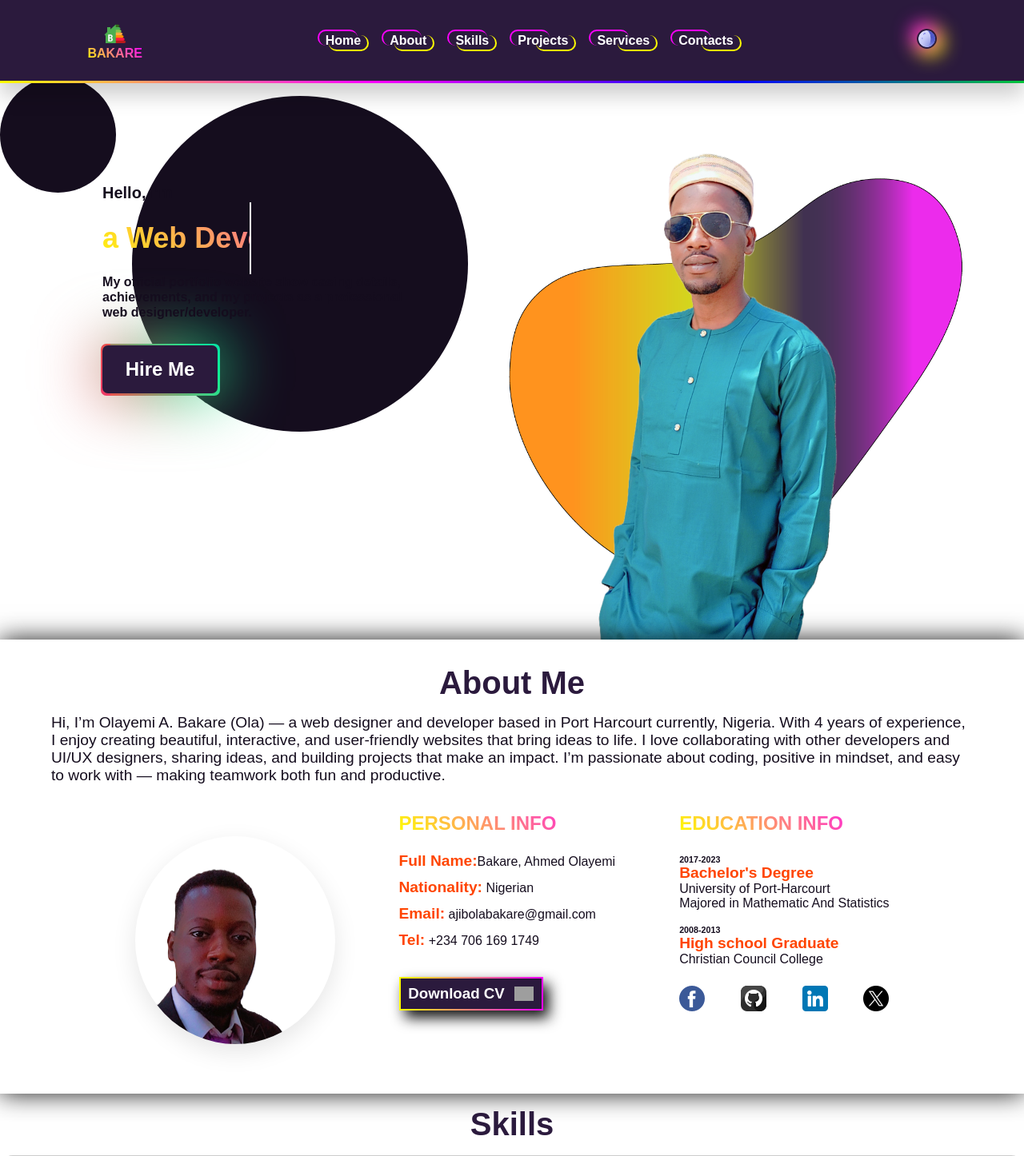
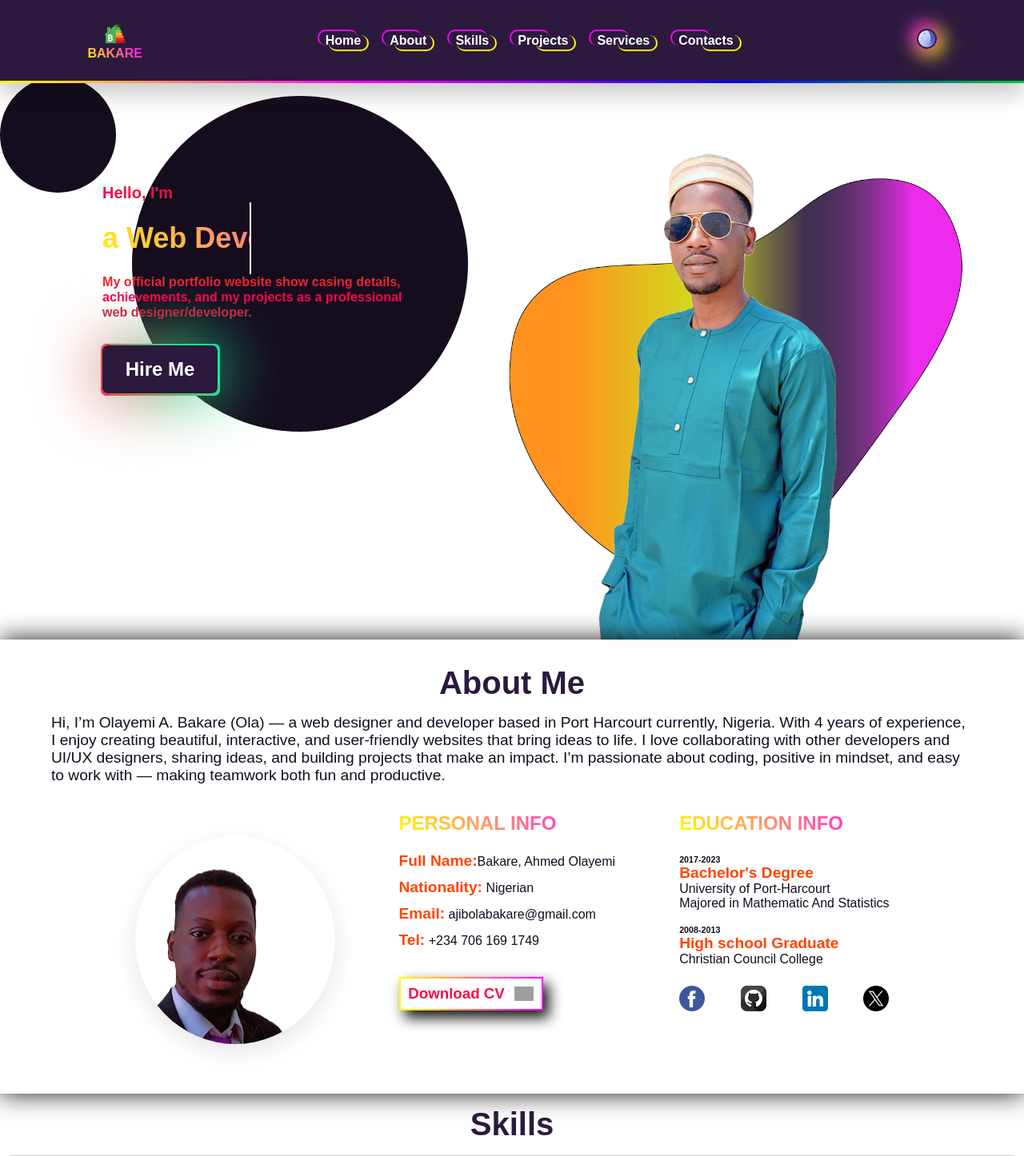
Before and after one commit to freakishcode/bakarePortfolio, a PHP site: page / in a window 1280 px wide. Shown: the top 1446 px of the page at 80% size. Run offline with PHP 8.4, Linux system fonts and the light colour scheme; grey boxes are pictures that could not be loaded.

Commit message:
FIX THEME TEXT COLOR

```diff
--- a/index.html
+++ b/index.html
@@ -83,7 +83,7 @@
       <!-- HERO SECTION -->
       <section id="home" class="intro-content hidden" aria-label="Introduction">
         <div class="Text-Header">
-          <small>Hello, I'm</small>
+          <small id="hello">Hello, I'm</small>
           <span class="dynamic-text" id="Dynamic">
             <h2>Bakare, .A. Olayemi</h2>
             <h2>a Web Designer,</h2>
@@ -91,7 +91,7 @@
             <h2>also a Freelancer.</h2>
           </span>
 
-          <h6>
+          <h6 class="intro-details">
             My official portfolio website show casing details, achievements, and
             my projects as a professional web designer/developer.
           </h6>
--- a/src/script.ts
+++ b/src/script.ts
@@ -53,6 +53,9 @@ const nav = $("#Nav-wrapper");
 const footer = $("footer");
 const navbar = $("#navbar");
 const toggler = $("#toggleIcon");
+const hello = $("#hello");
+const introDetails = $(".intro-details");
+const DownloadCV = $(".Download-CV");
 const sectionHeaders = $$<HTMLElement>("main header");
 
 // ---------- theme toggle with localStorage + system preference ----------
@@ -67,6 +70,9 @@ const THEME_KEY = "site-theme";
 function applyTheme(isLight: boolean): void {
   document.body.classList.toggle("light", isLight);
   nav?.classList.toggle("dark-grey", isLight);
+  hello?.classList.toggle("text-color-light", isLight);
+  introDetails?.classList.toggle("text-color-light", isLight);
+  DownloadCV?.classList.toggle("text-color-light", isLight);
   footer?.classList.toggle("footer-bgColor", isLight);
   sectionHeaders.forEach((h) => h.classList.toggle("header-bg-light", isLight));
 
--- a/style.css
+++ b/style.css
@@ -222,6 +222,16 @@ body {
   padding: 10%;
   overflow: hidden;
   /* background-color: var(--dark-color); */
+}
+
+.intro-details.text-color-light,
+#hello.text-color-light,
+.Download-CV.text-color-light {
+  background: var(--gradient2);
+
+  -webkit-background-clip: text;
+  background-clip: text;
+  -webkit-text-fill-color: transparent;
 }
 
 .Text-Header::before {
@@ -587,7 +597,7 @@ header.header-bg-light {
     box-shadow: 7px 9px 17px #101010;
     border: 2px solid;
     border-image: linear-gradient(to right, #ff0, #f0f) 1;
-    background-color: var(--dark-bg-color);
+    background-color: inherit;
     color: var(--light-color);
     transition: ease-in-out 0.3s;
 
```
Also changed, not shown: dist/script.js.
